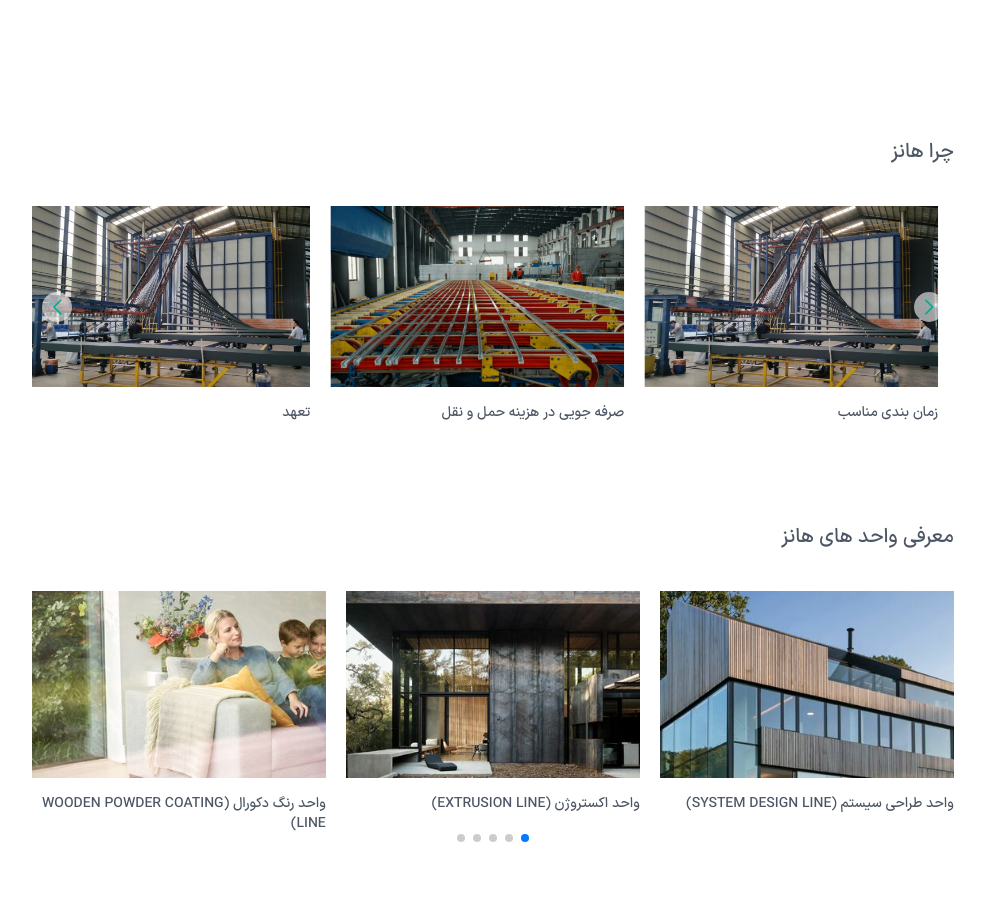
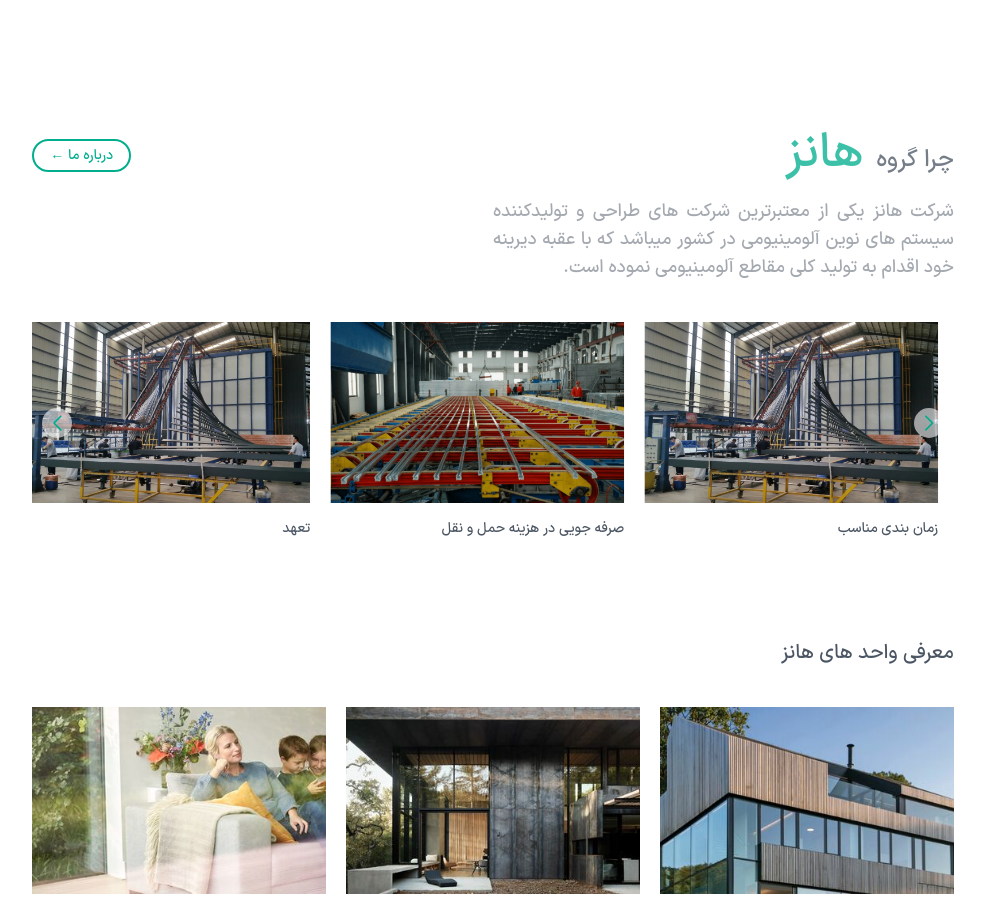
Before and after one commit to zahra-hsb/hanz-, a Next.js app: page / in a window 1280 px wide. Shown: the part 1920-2818 px from the top of the page, without its empty margins (19-1004 px from the left). Built offline with nearby package versions, Linux system fonts and the light colour scheme.

Commit message:
edit WhyHanzHome component

```diff
--- a/src/components/homeComponents/WhyHanzHome/index.jsx
+++ b/src/components/homeComponents/WhyHanzHome/index.jsx
@@ -2,6 +2,7 @@ import Slider from "@/components/globalComponents/Slider";
 import hanzProfile1 from '../../../../public/image/hanz-profile1.webp'
 import hanzProfile2 from '../../../../public/image/hanz-profile2.webp'
 import hanzProfile3 from '../../../../public/image/hanz-profile3.webp'
+import Button from "@/components/globalComponents/Main/button";
 // import cashOnDelivery from '../../../../public/icons/cash-on-delivery.svg'
 
 
@@ -17,10 +18,32 @@ const WhyHanzHome = () => {
         <section className="flex flex-col pt-5 w-full my-20">
             <div className="flex w-full lg:w-[90%] lg:m-auto flex-col lg:flex-row items-center justify-between">
 
-                <div className="w-full pt-10">
+                <div className="w-full">
                     <div className="mb-10 flex justify-between items-center text-xl text-gray-600 w-[90%] sm:w-[100%] m-auto">
-                        <div>
+                        {/* <div>
                             <h2>چرا هانز</h2>
+                        </div> */}
+
+                        <div className="flex w-full flex-col lg:flex-row items-center justify-between">
+                            {/* <div>
+                        <Image src={picture} alt="hanz" />
+                    </div> */}
+                            <div className="pt-8 w-full">
+                                <div className="flex justify-between items-center">
+                                    <h4 className="text-2xl opacity-[76%]">
+                                        چرا گروه
+                                        <span className="text-5xl text-green opacity-1"> هانز</span>
+                                    </h4>
+                                    <div>
+                                        <Button title={'درباره ما'} url={'/about'} border={'border-2 border-green'} hover={'hover:bg-green hover:text-white'} />
+                                    </div>
+                                </div>
+                                <div className="lg:w-[60%]">
+                                    <p className="pt-5 lg:w-5/6 text-justify opacity-50 text-lg">
+                                        شرکت هانز یکی از معتبرترین شرکت های طراحی و تولیدکننده سیستم های نوین آلومینیومی در کشور میباشد که با عقبه دیرینه خود اقدام به تولید کلی مقاطع آلومینیومی نموده است.
+                                    </p>
+                                </div>
+                            </div>
                         </div>
 
                     </div>
```
